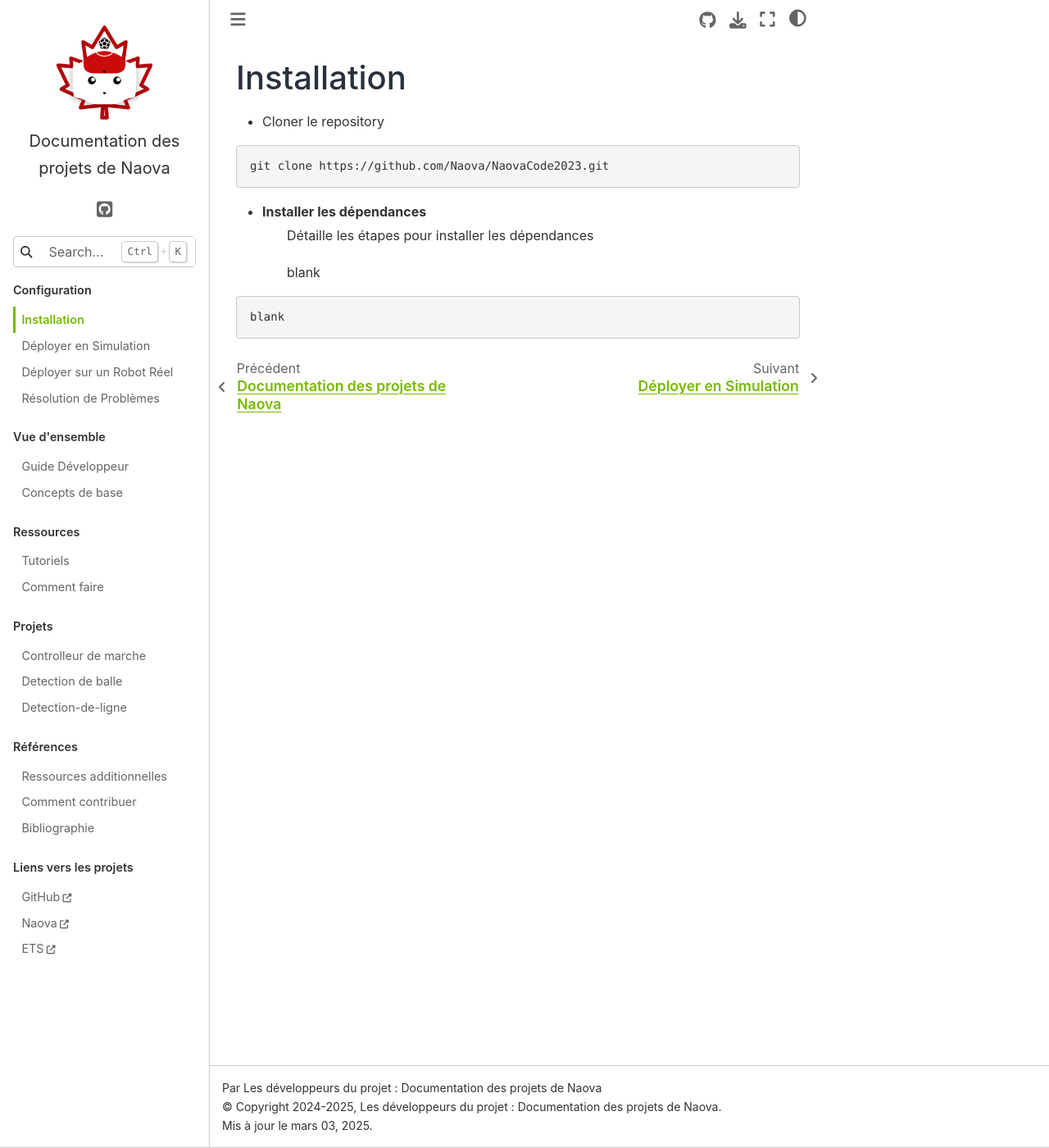
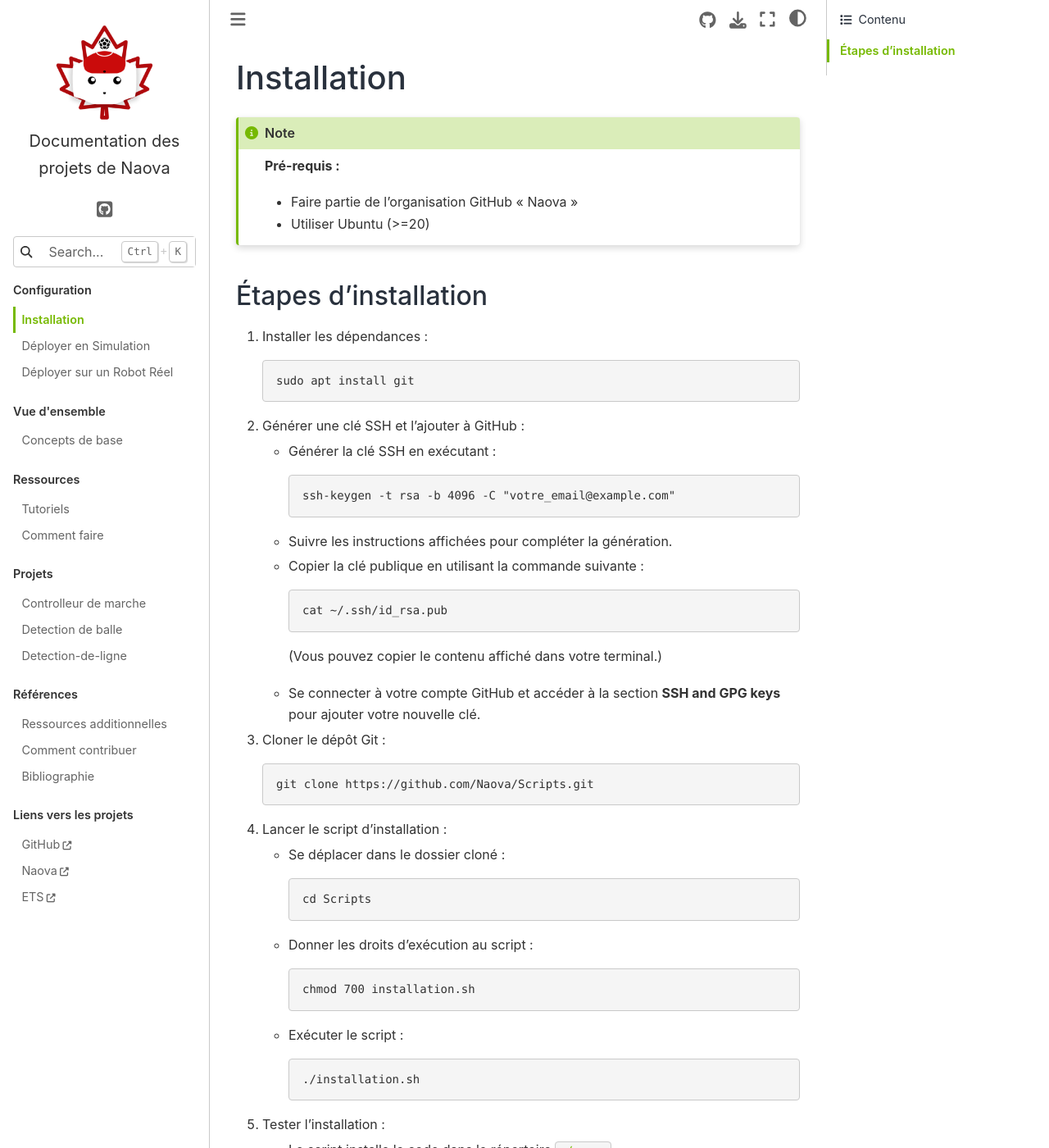
Before and after one commit to louislelay/NaovaPublicDocumentationWebsite, a Sphinx documentation site: the page built from docs/source/configuration/installation.rst, in a window 1280 px wide and 1400 px high. Shown: the whole window at 82% size. Built offline with Sphinx 7.4.7 and the Sphinx Book theme 1.1.4, drawn with Linux system fonts in a browser that asks for light colours; some of the changed text lies outside the part shown.

Commit message:
complete configuration

```diff
--- a/docs/index.rst
+++ b/docs/index.rst
@@ -36,14 +36,12 @@ Table des matieres
    source/configuration/installation
    source/configuration/simulation
    source/configuration/irl
-   source/configuration/troubleshooting_installation
 
 .. toctree::
    :maxdepth: 1
    :caption: Vue d'ensemble
    :titlesonly:
 
-   source/overview/developer_guide
    source/overview/core_concepts
 
 .. toctree::
--- a/docs/source/configuration/installation.rst
+++ b/docs/source/configuration/installation.rst
@@ -3,18 +3,77 @@
 Installation
 ============
 
-- Cloner le repository
+.. note::
+   **Pré-requis :**
 
-.. code-block:: console
+   - Faire partie de l'organisation GitHub "Naova"
+   - Utiliser Ubuntu (>=20)
 
-    git clone https://github.com/Naova/NaovaCode2023.git
+Étapes d'installation
+---------------------
 
-- Installer les dépendances
-    Détaille les étapes pour installer les dépendances
+1. Installer les dépendances :
 
-    blank
+   .. code-block:: console
 
+      sudo apt install git
 
-.. code-block:: console
+2. Générer une clé SSH et l'ajouter à GitHub :
 
-    blank
+   - Générer la clé SSH en exécutant :
+
+     .. code-block:: console
+
+        ssh-keygen -t rsa -b 4096 -C "votre_email@example.com"
+
+   - Suivre les instructions affichées pour compléter la génération.
+   - Copier la clé publique en utilisant la commande suivante :
+
+     .. code-block:: console
+
+        cat ~/.ssh/id_rsa.pub
+
+     (Vous pouvez copier le contenu affiché dans votre terminal.)
+
+   - Se connecter à votre compte GitHub et accéder à la section **SSH and GPG keys** pour ajouter votre nouvelle clé.
+
+3. Cloner le dépôt Git :
+
+   .. code-block:: console
+
+      git clone https://github.com/Naova/Scripts.git
+
+4. Lancer le script d'installation :
+
+   - Se déplacer dans le dossier cloné :
+
+     .. code-block:: console
+
+        cd Scripts
+
+   - Donner les droits d'exécution au script :
+
+     .. code-block:: console
+
+        chmod 700 installation.sh
+
+   - Exécuter le script :
+
+     .. code-block:: console
+
+        ./installation.sh
+
+5. Tester l'installation :
+
+   - Le script installe le code dans le répertoire ``~/naova``.
+   - Se déplacer dans le dossier :
+
+     .. code-block:: console
+
+        cd ~/naova
+
+   - Lancer SimRobot :
+
+     .. code-block:: console
+
+        ./SimRobot
```
Also changed, not shown: docs/source/configuration/irl.rst (+18 -17 lines), docs/source/configuration/simulation.rst (+31 -12 lines), docs/source/configuration/troubleshooting_installation.rst (deleted, +0 -17 lines), docs/source/_static/configuration/file_selection.jpg (added), docs/source/_static/configuration/gc_playing.jpg (added), docs/source/_static/configuration/interface_deploy.jpg (added).
